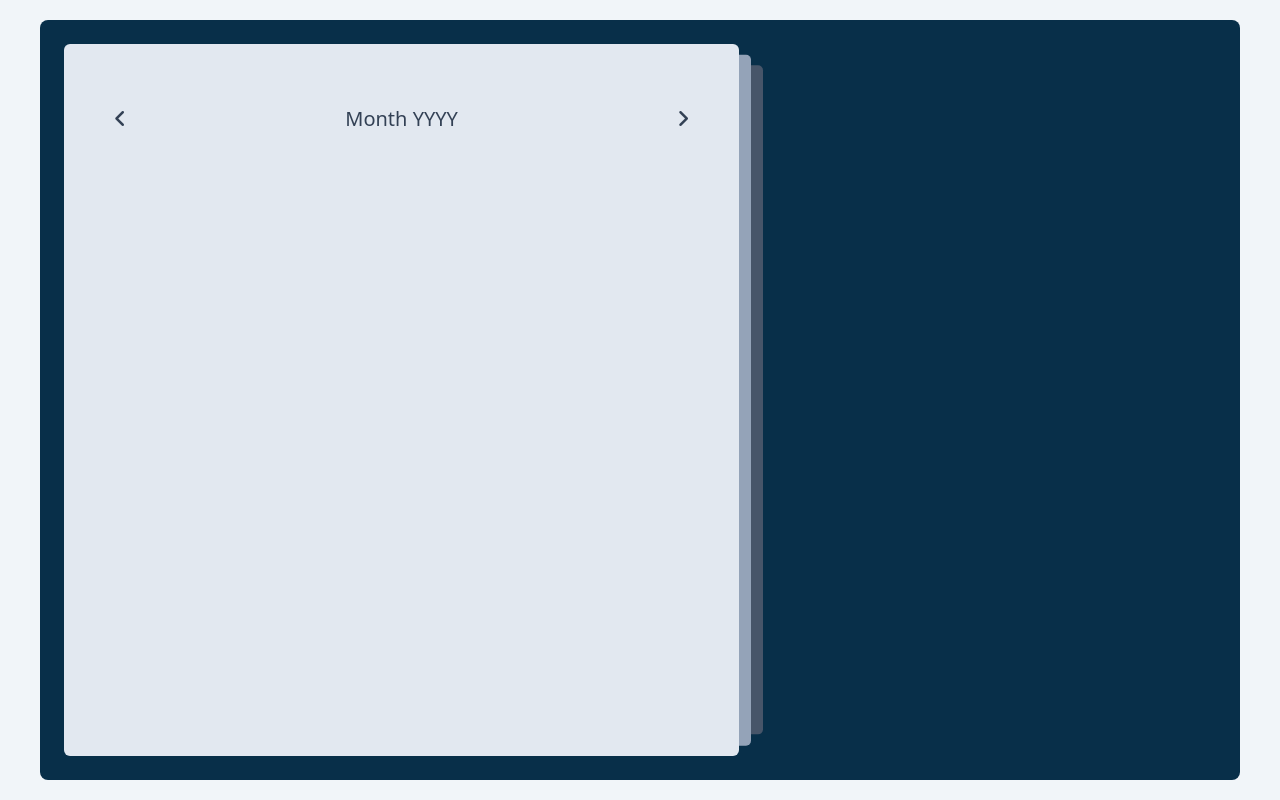
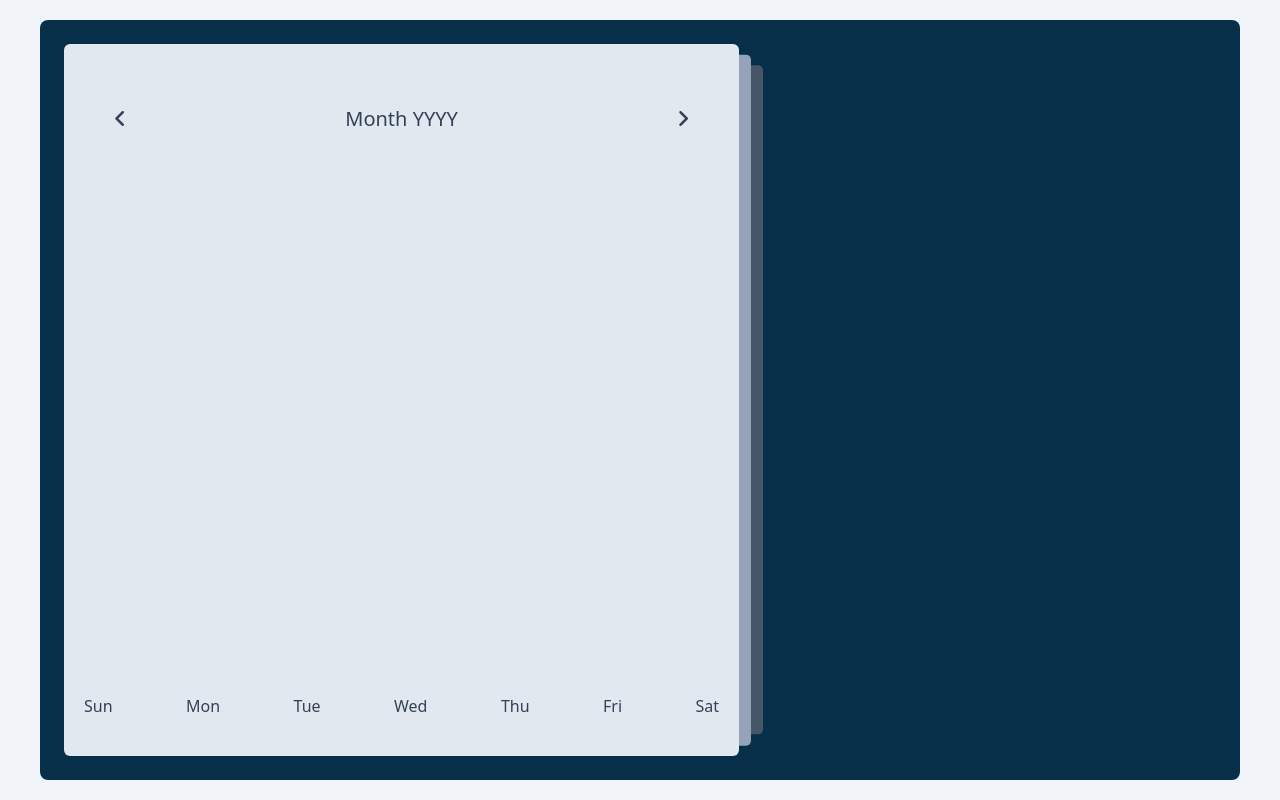
Before and after one commit to renee-kh4n/Event-Planner-HTML-JS, a plain HTML site: page src/index.html in a window 1280 px wide. Drawn offline with Linux system fonts and the light colour scheme.

Commit message:
added week days

```diff
--- a/src/index.html
+++ b/src/index.html
@@ -20,6 +20,16 @@
                 <div cass="date">month YYYY</div>
                 <i class="fa fa-angle-right next"></i>
             </div>
+
+            <div class="weekdays">
+              <div>sun</div>
+              <div>mon</div>
+              <div>tue</div>
+              <div>wed</div>
+              <div>thu</div>
+              <div>fri</div>
+              <div>sat</div>
+            </div>
         </div>
     </div>
   </div>
--- a/src/input.css
+++ b/src/input.css
@@ -45,3 +45,8 @@
 .calendar .month .prev:hover, .calendar .month .next:hover{
     @apply bg-sky-800;
 }
+
+.calendar .weekdays{
+    @apply w-full h-[100px] flex items-center justify-between px-5 text-base font-medium capitalize;
+
+}
```
Also changed, not shown: src/output.css, 1 other file.
